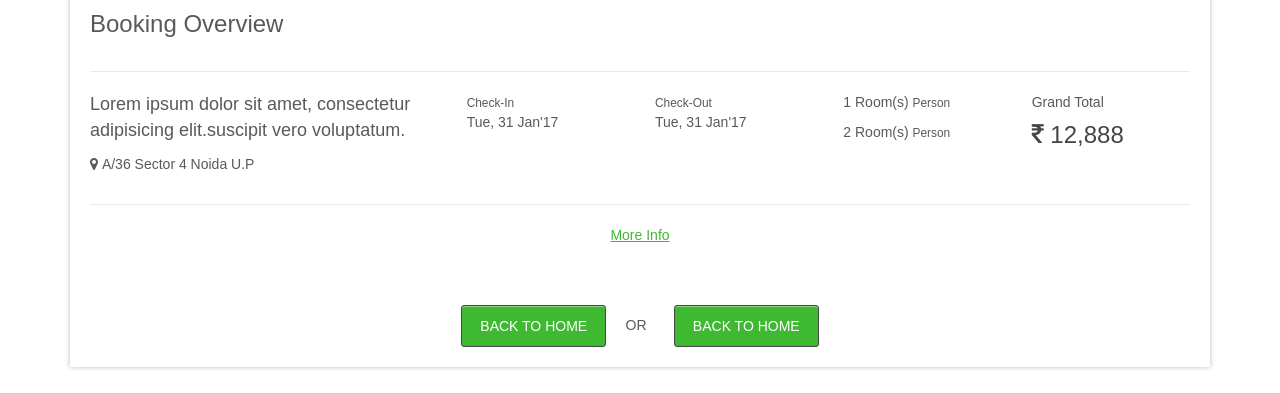
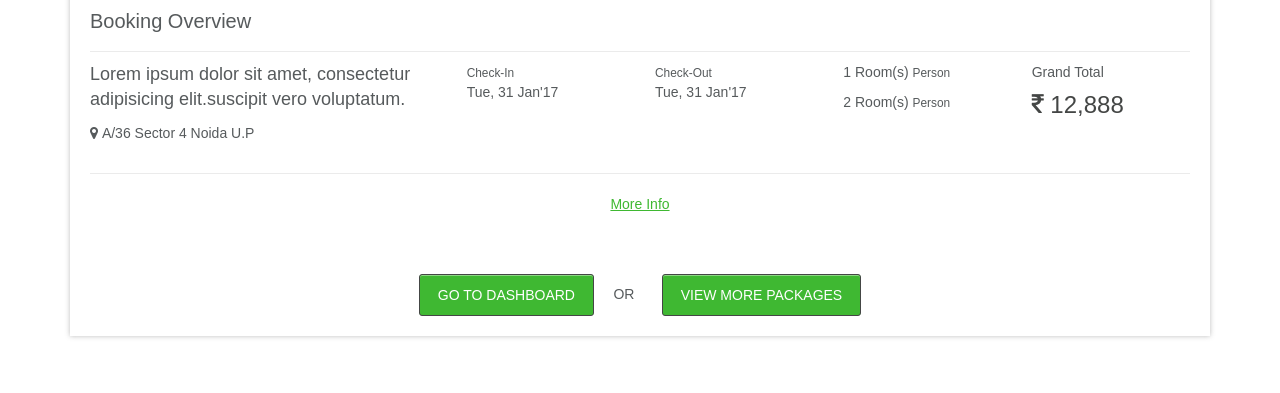
Before and after one commit to Scaledesk/adventure, a plain HTML site: page booking-result.html in a window 1280 px wide. Shown: the part 253-646 px from the top of the page. Drawn offline with nearby package versions, Linux system fonts and the light colour scheme.

Commit message:
added booking result page 2

```diff
--- a/booking-result.html
+++ b/booking-result.html
@@ -153,9 +153,10 @@
 
                         <i class="fa fa-check-circle" aria-hidden="true" ></i> Success
                     </h4>
-                    <p class="f-24">Booking Overview</p>
 
-                    <hr>
+                    <p class="f-20 ">Booking Overview</p>
+
+                    <hr class="m-t-5 m-b-10">
 
 
                 </div>
@@ -280,8 +281,8 @@
 
             <div class="row m-t-60">
                 <div class="co-xs-12 text-center">
-                    <a href="" class="btn btn-custom-2">Back to Home</a>&nbsp;&nbsp;&nbsp;&nbsp; OR &nbsp;&nbsp;&nbsp;&nbsp;&nbsp;
-                    <a href="" class="btn btn-custom-2">Back to Home</a>
+                    <a href="" class="btn btn-custom-2">Go to Dashboard</a>&nbsp;&nbsp;&nbsp;&nbsp; OR &nbsp;&nbsp;&nbsp;&nbsp;&nbsp;
+                    <a href="" class="btn btn-custom-2">View More Packages</a>
 
                 </div>
             </div>
```
